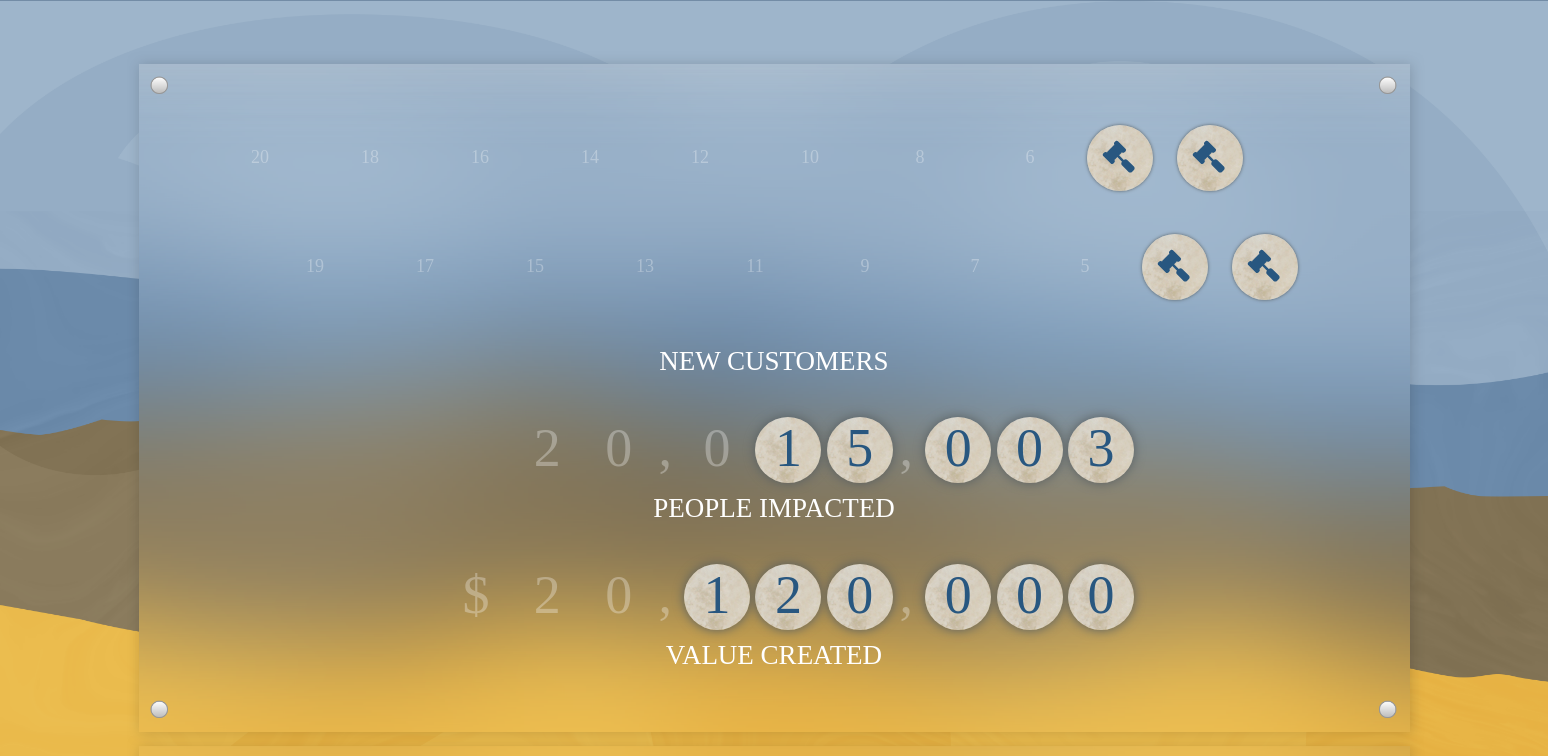
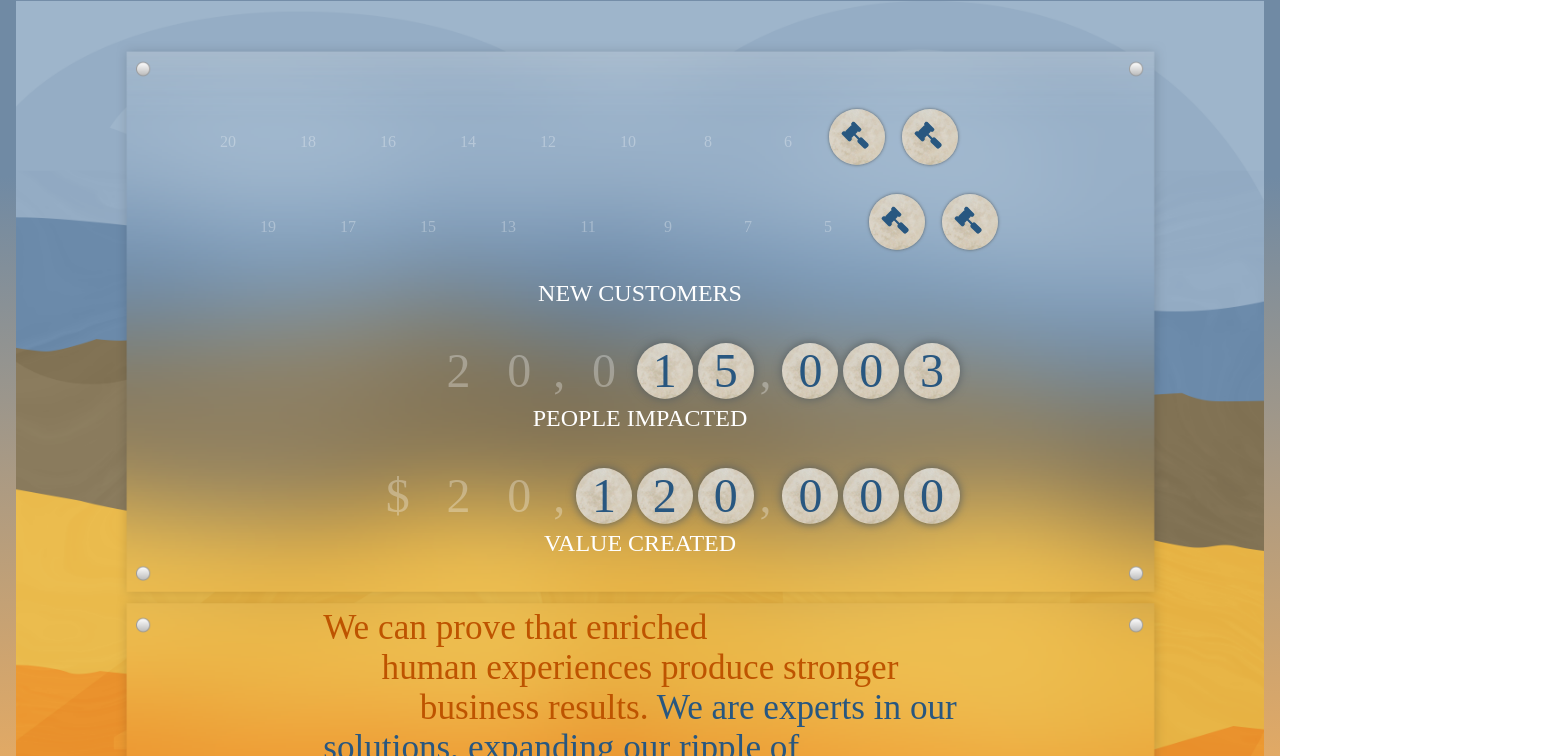
Before and after one commit to crousky/vision-wall, an Angular app: page / in a window 1280 px wide. Shown: the top 756 px of the page, 1548 px wide, since content can reach past the window. Built offline with nearby package versions, Linux system fonts and the light colour scheme.

Commit message:
less variables

```diff
--- a/src/app/app.component.less
+++ b/src/app/app.component.less
@@ -1,7 +1,4 @@
-@label-color: #fff;
-@text-orange: #BE5400;
-@text-light-blue: #285780;
-@text-dark-blue: #4E4E4E;
+@import "../variables";
 
 .wall {
     background-image: url(/assets/background.png);
@@ -9,10 +6,10 @@
     background-repeat: no-repeat;
     background-position: center center;
     padding: 3em;
-    width: 1440px;
-    height: 1040px;
+    width: @max-width;
+    height: @max-height;
     margin: 0 auto;
-    font-size: 18px;
+    font-size: @base-font-size;
     .board {
         margin: 1em auto;
         padding: 2em;
@@ -24,23 +21,23 @@
     text-transform: uppercase;
     font-size: 1.5em;
     color: @label-color;
-    padding-bottom: 40px;
-    padding-top: 10px;
+    padding-bottom: 1.5em;
+    padding-top: 0.25em;
 }
 
 .clients-container {
-    margin-left: 100px;
-    margin-top: 10px;
+    margin-left: 5em;
+    margin-top: 0.5em;
 }
 
 .vision-statement {
     position: absolute;
-    width: 1440px;
-    top: 760px;
+    width: @max-width;
+    top: 38em;
 }
 
 .statements {
-    width: 800px;
+    width: 18em;
     margin: 0 auto;
     font-size: 2.2em;
     .first {
--- a/src/app/clients/clients.component.less
+++ b/src/app/clients/clients.component.less
@@ -1,23 +1,23 @@
-@text-light-blue: #285780;
+@import "../../variables";
 
 .clients {
     color: rgba(255, 255, 255, 0.3);
     .placeholder {
         display: inline-block;
-        height: 80px;
-        width: 80px;
+        height: @tag-size;
+        width: @tag-size;
         text-align: center;
         vertical-align: middle;
-        margin-left: 30px;
+        margin-left: 1.5em;
     }
     .flip-tag {
-        padding: 7px;
+        padding: 0.3em;
         display: inline-block;
-        margin-left: 10px;
+        margin-left: 0.5em;
         .tag {
             display: inline-block;
-            width: 66px;
-            height: 66px;
+            width: @tag-size;
+            height: @tag-size;
             &:hover {
                 background-color: #fff;
                 background-image: url();
@@ -32,22 +32,22 @@
             .client-icon {
                 fill: @text-light-blue;
                 float: left;
-                margin: 15px 15px;
-                height: 33px;
-                width: 33px;
+                margin: 0.75em 0.75em;
+                height: @tag-radius;
+                width: @tag-radius;
             }
             .client-detail {
                 float: left;
                 display: none;
                 font-size: 0.6em;
                 text-align: center;
-                margin: 25px 0;
-                width: 66px;
+                margin: 2.2em 0;
+                width: @tag-radius;
                 color: @text-light-blue;
             }
         }
     }
     .bottom-row {
-        margin-left: 55px;
+        margin-left: 2.5em;
     }
 }
--- a/src/app/tally/tally.component.less
+++ b/src/app/tally/tally.component.less
@@ -1,4 +1,4 @@
-@text-light-blue: #285780;
+@import "../../variables";
 
 .tally{
     color: rgba(255, 255, 255, 0.3);
@@ -7,13 +7,13 @@
 
     .tally-value {
         text-align: center;
-        font-size: 3em;
     }
 
     .tally-character {
+        font-size: 3em;
         float: right;
-        height: 66px;
-        width: 66px;
+        height: @tag-size;
+        width: @tag-size;
         margin-left: 0.1em;
         &.separator {
             width: 0.3em;
--- a/src/styles.less
+++ b/src/styles.less
@@ -1,5 +1,6 @@
 /* You can add global styles to this file, and also import other style files */
 @import "font.less";
+@import "variables";
 
 body {
     margin: 0px;
@@ -14,12 +15,12 @@ body {
     filter: progid:DXImageTransform.Microsoft.gradient( startColorstr='#708aa4', endColorstr='#efad5d', GradientType=0 );
 }
 
-.tag {
-    background-image: url(/assets/tag.png);
-    border-radius: 33px;
-    box-shadow: 0 0 0.2em #575E61;
-}
-
 .clear {
     clear: both;
 }
+
+.tag {
+    background-image: url(/assets/tag.png);
+    border-radius: @tag-radius;
+    box-shadow: 0 0 0.2em #575E61;
+}
--- /dev/null
+++ b/src/variables.less
@@ -0,0 +1,12 @@
+//colors
+@label-color: #fff;
+@text-orange: #BE5400;
+@text-light-blue: #285780;
+@text-dark-blue: #4E4E4E;
+
+//sizes
+@max-width: 72em;
+@max-height: 52em;
+@base-font-size: 16px;
+@tag-size: @base-font-size * 3.5;
+@tag-radius: @base-font-size * 1.75;
```
